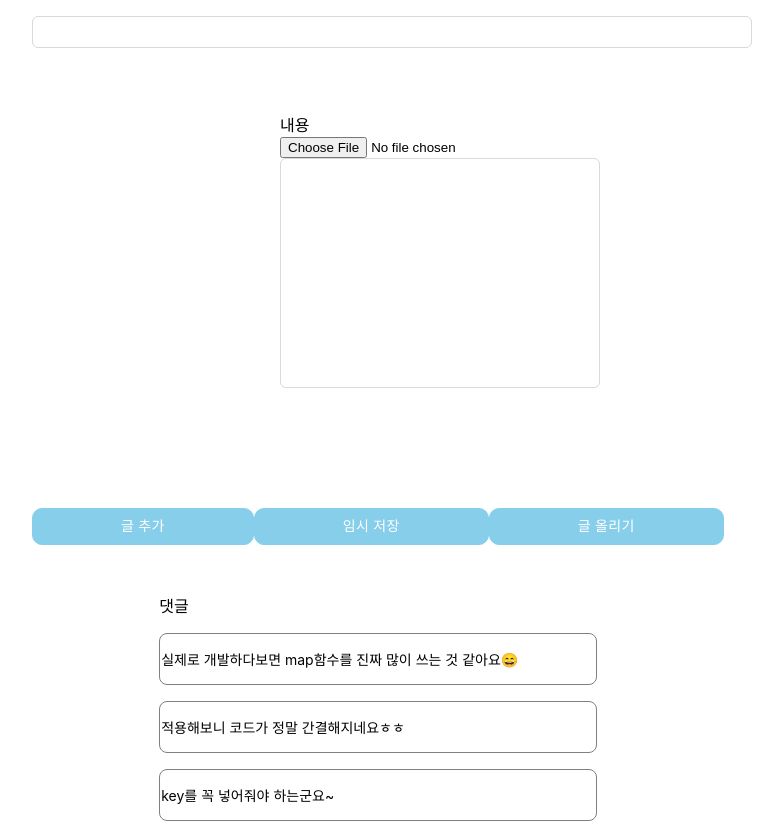
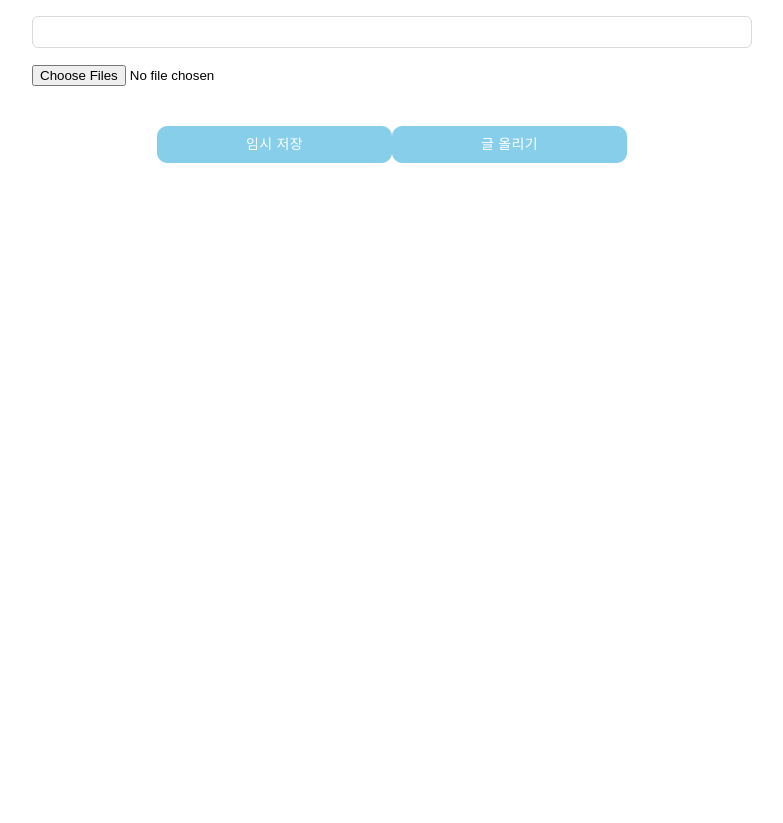
Before and after one commit to HyeGyoungPark/FrontEnd, a React (Create React App) app: page /write in a window 1280 px wide. Shown: the top 823 px of the page, without its empty margins (248-1031 px from the left). After the commit the page ends 800 px from the top, so only its background shows below. Built offline with nearby package versions, Linux system fonts and the light colour scheme.

Commit message:
WritePage 기능 완료했습디다. CSS는 버튼만 나중에 좀 손 보면 어떨까 싶습디다^3^.

```diff
--- a/package.json
+++ b/package.json
@@ -16,10 +16,12 @@
     "@types/react-responsive": "^8.0.5",
     "antd": "^5.1.7",
     "axios": "^1.3.1",
+    "browser-image-compression": "^2.0.0",
     "edit-json-file": "^1.7.0",
     "react": "^18.2.0",
     "react-audio-player": "^0.17.0",
     "react-dom": "^18.2.0",
+    "react-resize-aware": "^3.1.2",
     "react-responsive": "^9.0.2",
     "react-router-dom": "^6.8.0",
     "react-scripts": "5.0.1",
--- /dev/null
+++ b/src/component/page/WriteImage.jsx
@@ -0,0 +1,47 @@
+import React, { useState } from "react";
+import { Input } from "antd";
+import styled from "styled-components";
+
+
+
+
+const Wrapper = styled.div`
+    padding: 16px;
+    width: calc(100% - 32px);
+    display: flex;
+    flex-direction: column;
+    align-items: center;
+    justify-content: center;
+`;
+
+const { TextArea } = Input
+
+const Images = ({ imageList, getImageList, contentList, SetContentList}) => {
+    const removeImage = (id) => {
+        let newList = imageList.filter((image) => image.id !== id);
+        getImageList(newList);
+        return;
+    };
+
+    const handleChange = (e) => {
+        const list = [...contentList];
+        list[e.target.id] = e.target.value;
+        SetContentList(list);
+    };
+
+    return imageList.map((image, index) => {
+        return(
+                <div key={image.id}>
+                    <Wrapper>
+                        <img alt={image.id} src={image.url}/>
+                        <TextArea type="text" id={image.id} onChange = {e => handleChange(e)} autoSize={{ minRows: 1, maxRows: 4}}/>
+                        <button onClick={() => removeImage(image.id)}>삭제</button>
+                    </Wrapper>
+                </div>
+        );
+    });
+
+
+}
+
+export default Images;
--- a/src/component/page/WritePage.jsx
+++ b/src/component/page/WritePage.jsx
@@ -1,12 +1,9 @@
 import React, { useState } from "react";
 import styled from "styled-components";
-import { useNavigate } from "react-router-dom";
-import TextInput from "../ui/TextInput";
-import CommentBox from "../ui/CommentBox";
 import { Button } from '@mui/material';
-import { CountertopsSharp } from "@mui/icons-material";
-import DetailList from "../list/DetailList"
 import { Input } from "antd"
+import * as resize from "../ui/resize.js"
+import Images from "./WriteImage"
 
 //화면의 중앙에 위치시킴
 const Wrapper = styled.div`
@@ -14,6 +11,15 @@ const Wrapper = styled.div`
     width: calc(100% - 32px);
     display: flex;
     flex-direction: column;
+    align-items: center;
+    justify-content: center;
+`;
+
+const WrapperBtn = styled.div`
+    padding: 16px;
+    width: calc(100% - 32px);
+    display: flex;
+    flex-direction: row;
     align-items: center;
     justify-content: center;
 `;
@@ -29,68 +35,81 @@ const Container = styled.div`
     }
 `;
 
-const CreateListDiv = styled.div`
-  padding: 3rem;
-  width: 100%;
-  display: flex;
-  align-items: center;
-  flex-direction: column;
-`
-
-/*const CreateList = () => {
-    const [countList, setCountList] = useState([0])
-
-    function onAddWrite(){
-        let countArr = [...countList]
-        let counter = countArr.slice(-1)[0]
-        counter += 1
-        CountertopsSharp.push(counter)
-        setcountList(countArr)
-
-    }
-}
-
-<TextInput>
-                    {props.countList && props.countList.map((item, i) => (
-                        <div key={i}>
-                        height={480}
-                        value={content}
-                        placeholder={'내용을 입력하세요'}
-                        onChange={(event) => {
-                            setContent(event.target.value);
-                        }}
-                    </div>
-                    ))}
-                </TextInput>
-*/
-
 const { TextArea } = Input
 
 function WritePage(props) {
-    const navigate = useNavigate();
 
     const [title, SetTitle] = useState("");
-    const [content, setContent] = useState("");
+    const [imageList, SetImageList] = useState([]);
+    const [contentList, SetContentList] = useState([]);
 
-    const [countList, setCountList] = useState([0])
+    const getImageList = (newImageList) => {
+        SetImageList(newImageList);
+    };
 
-    const onAddWrite = () => {
-        let countArr = [...countList]
-        let counter = countArr.slice(-1)[0]
-        counter += 1
-        countArr.push(counter)
-        setCountList(countArr)
-    }
+    const uploadFile = async (e) => {
+        let fileArr = e.target.files;
+        let imageListLength = imageList.length;
+        let filesLength = fileArr.length > 10 ? 10 : fileArr.length; //최대 10개
+        if(imageListLength + filesLength > 10) {
+            alert('이미지는 10장을 초과할 수 없습니다.');
+            return;
+        }
+
+        //프리뷰
+        for (let i=0; i<filesLength; i++){
+            let newImage = await resize.handleResize(fileArr[i]);
+            SetImageList((imageList) => [...imageList, newImage]);
+        }
+        e.target.value = '';
+
+        SetContentList([...contentList,]);
+    };
+
+    function preSubmit() {};
+
+    function finalSubmit() {};
+
 
     return (
         <Wrapper>
             <Container>
             <TextArea
+                type="text" value={title}
+                onChange={(e) => {
+                    SetTitle(e.target.value);
+                }}
                 autoSize={{ minRows: 1, maxRows: 1}}/>
-            <CreateListDiv>
-                <DetailList countList={countList}/>
-            </CreateListDiv>
 
+                <input
+                    type="file"
+                    id="upload-file"
+                    accept="image/*"
+                    multiple
+                    onChange={uploadFile}/>
+                <Images imageList={imageList} getImageList={getImageList} contentList={contentList} SetContentList={SetContentList}/>
+                </Container>
+
+                <WrapperBtn>
+                <Button
+                type="submit"
+                variant="outlined"
+                sx={{ //css 적용
+                    mt: 3,
+                    pr: 11,
+                    pl: 11,
+                    color: 'white',
+                    border: '1px solid skyblue',
+                    borderRadius: '10px',
+                    backgroundColor: 'skyblue',
+                    // "&.Mui[mui이름]-root:[event 속성]" : {}로 기본적으로 적용된 css를 변경시킬 수 있다.
+                    // "&.MuiButton-root:hover" : {}로 기본적으로 탑재되어있는 css를 바꿈
+                    "&.MuiButton-root:hover":{
+                    color: 'skyblue',
+                    borderColor: 'skyblue'
+                    }
+                }}
+                onClick={() => {preSubmit()}}>임시 저장</Button>
 
                 <Button
                 type="submit"
@@ -110,56 +129,8 @@ function WritePage(props) {
                     borderColor: 'skyblue'
                     }
                 }}
-                onClick={onAddWrite}>글 추가
-                </Button>
-
-                <Button
-                type="submit"
-                variant="outlined"
-                sx={{ //css 적용
-                    mt: 3,
-                    pr: 11,
-                    pl: 11,
-                    color: 'white',
-                    border: '1px solid skyblue',
-                    borderRadius: '10px',
-                    backgroundColor: 'skyblue',
-                    // "&.Mui[mui이름]-root:[event 속성]" : {}로 기본적으로 적용된 css를 변경시킬 수 있다.
-                    // "&.MuiButton-root:hover" : {}로 기본적으로 탑재되어있는 css를 바꿈
-                    "&.MuiButton-root:hover":{
-                    color: 'skyblue',
-                    borderColor: 'skyblue'
-                    }
-                }}
-                onClick={() => {
-                    navigate("/main");
-                }}>임시 저장</Button>
-
-                <Button
-                type="submit"
-                variant="outlined"
-                sx={{ //css 적용
-                    mt: 3,
-                    pr: 11,
-                    pl: 11,
-                    color: 'white',
-                    border: '1px solid skyblue',
-                    borderRadius: '10px',
-                    backgroundColor: 'skyblue',
-                    // "&.Mui[mui이름]-root:[event 속성]" : {}로 기본적으로 적용된 css를 변경시킬 수 있다.
-                    // "&.MuiButton-root:hover" : {}로 기본적으로 탑재되어있는 css를 바꿈
-                    "&.MuiButton-root:hover":{
-                    color: 'skyblue',
-                    borderColor: 'skyblue'
-                    }
-                }}
-                onClick={() => {
-                    navigate("/main");
-                }}>글 올리기</Button>
-
-                <CommentBox></CommentBox>
-
-            </Container>
+                onClick={() => {finalSubmit()}}>글 올리기</Button>
+                </WrapperBtn>
         </Wrapper>
     );
 }
--- /dev/null
+++ b/src/component/ui/resize.js
@@ -0,0 +1,31 @@
+import imageCompression from 'browser-image-compression';
+
+const handleFileOnChange = async (file) => {
+    const options = {maxSizeMB: 1, maxWidthOrHeight: 300};
+    try {
+        const compressedFile = await imageCompression(file, options);
+        const resultFile = new File([compressedFile], compressedFile.name, {
+            type: compressedFile.type,
+        });
+        return resultFile;
+    } catch (error) {
+        console.log(error);
+    }
+};
+
+const handleUrlOnChange = async(compressedFile) => {
+    try{
+        const url = await imageCompression.getDataUrlFromFile(compressedFile);
+        return url;
+    } catch (error) {
+        console.log(error);
+    }
+};
+
+const handleResize = async (file) => {
+    const newFile = await handleFileOnChange(file);
+    const newUrl = await handleUrlOnChange(newFile);
+    return { file: newFile, id: newFile.lastModified, url: newUrl };
+};
+
+export { handleFileOnChange, handleUrlOnChange, handleResize };
```
Also changed, not shown: 1 other file (tests, documents, lock files or other folders).
